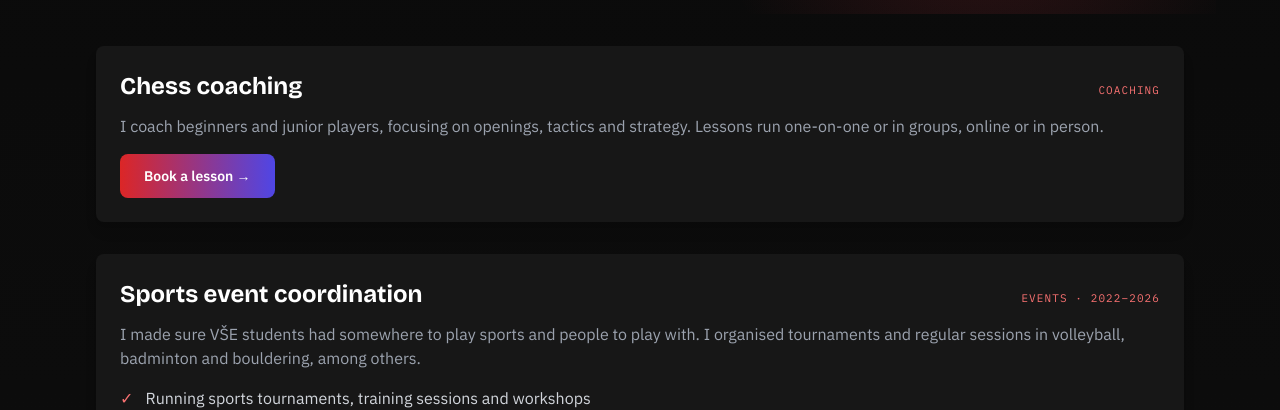
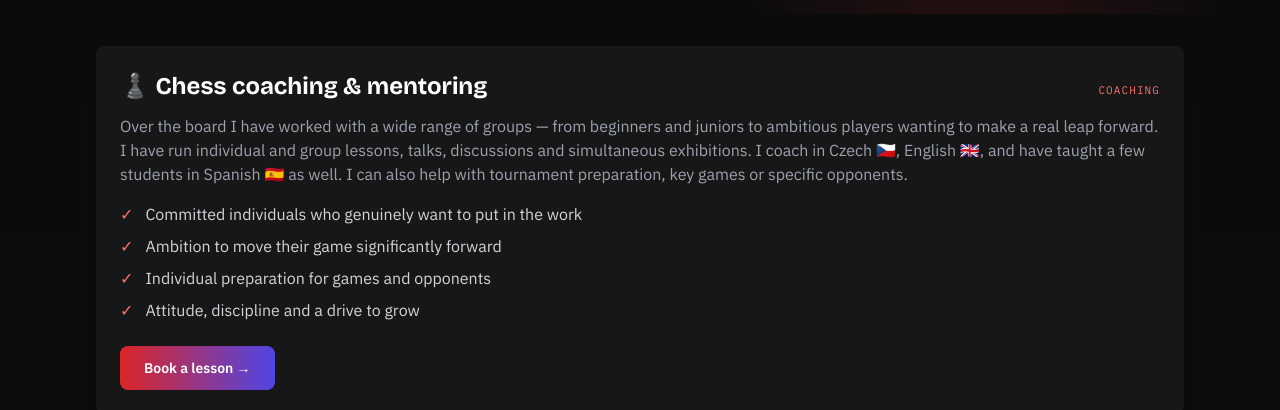
Before and after one commit to petrhollan22/petr-portfolio, a Next.js app: page /en/hustle in a window 1280 px wide. Shown: the part 306-716 px from the top of the page. Built offline with nearby package versions, Linux system fonts and the light colour scheme; no server answers.

Commit message:
Rewrite chess coaching description with real experience and current focus

```diff
--- a/data/hustle.ts
+++ b/data/hustle.ts
@@ -15,14 +15,20 @@ export interface HustleProject {
 export const hustleProjects: HustleProject[] = [
   {
     id: "chess-coaching",
-    title: { cs: "Šachový trénink", en: "Chess coaching" },
+    title: { cs: "♟️ Šachový trénink & mentoring", en: "♟️ Chess coaching & mentoring" },
     description: {
-      cs: "Trénuji začínající šachisty i juniory. Zaměřuji se na zahájení, taktiku a strategii. Lekce vedu individuálně i skupinově, online nebo osobně.",
-      en: "I coach beginners and junior players, focusing on openings, tactics and strategy. Lessons run one-on-one or in groups, online or in person."
+      cs: "Za šachovnicí jsem pracoval s různorodými skupinami — od začátečníků a juniorů až po ambiciózní hráče, kteří se chtěli výrazně posunout. Vedl jsem individuální i skupinové tréninky, přednášky, besedy i simultánky. Trénoval jsem v češtině 🇨🇿, angličtině 🇬🇧 a několik svěřenců dokonce i ve španělštině 🇪🇸. Pomoci dokážu také s přípravou na turnaje, důležité partie nebo konkrétní soupeře.",
+      en: "Over the board I have worked with a wide range of groups — from beginners and juniors to ambitious players wanting to make a real leap forward. I have run individual and group lessons, talks, discussions and simultaneous exhibitions. I coach in Czech 🇨🇿, English 🇬🇧, and have taught a few students in Spanish 🇪🇸 as well. I can also help with tournament preparation, key games or specific opponents."
     },
     type: "coaching",
     cta: { cs: "Domluvit lekci", en: "Book a lesson" },
-    ctaLink: "/schedule-time"
+    ctaLink: "/schedule-time",
+    bullets: [
+      { cs: "Zapálení jednotlivci s chutí na sobě opravdu pracovat", en: "Committed individuals who genuinely want to put in the work" },
+      { cs: "Ambice posunout svou hru výrazně dál", en: "Ambition to move their game significantly forward" },
+      { cs: "Individuální příprava na partie a soupeře", en: "Individual preparation for games and opponents" },
+      { cs: "Přístup, disciplína a chuť růst", en: "Attitude, discipline and a drive to grow" }
+    ]
   },
   {
     id: "sports-events",
```
